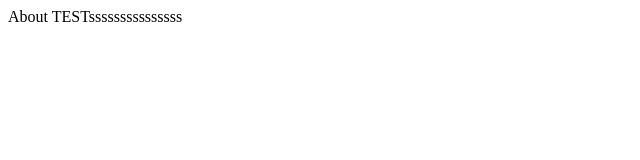
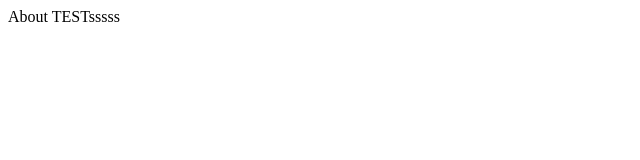
Before and after one commit to lizhifan/test-repo, a Next.js app: page /about in a window 1280 px wide. Shown: the top 160 px of the page, without its empty margins (0-640 px from the left). Built offline with nearby package versions, Linux system fonts and the light colour scheme.

Commit message:
Update about.js 9:54

```diff
--- a/src/pages/about.js
+++ b/src/pages/about.js
@@ -1,3 +1,3 @@
 export default function About() {
-  return <div>About TESTsssssssssssssss</div>;
+  return <div>About TESTsssss</div>;
 }
```
